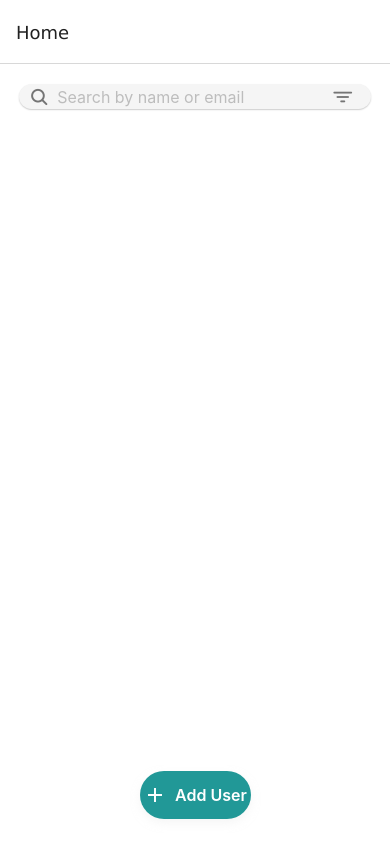
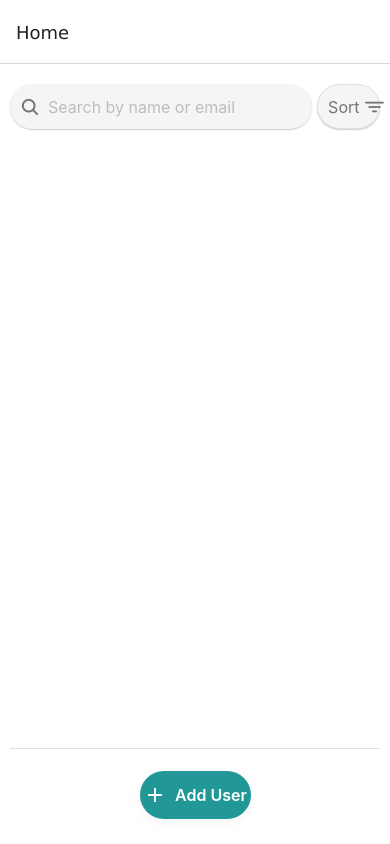
Before and after one commit to sudhanshu2070/userMgmnt, a React Native app: screen /Home in a window 390 px wide. Built offline with nearby package versions, Linux system fonts and the light colour scheme.

Commit message:
Validation and UI changes 0.2

```diff
--- a/src/screens/FormScreen.tsx
+++ b/src/screens/FormScreen.tsx
@@ -4,7 +4,7 @@ import { useDispatch, useSelector } from 'react-redux';
 import { addUser, updateUser } from '../redux/userSlice';
 import { RootState } from '../redux/store';
 import { NativeStackScreenProps } from '@react-navigation/native-stack';
-import { isValidEmail, isValidPhone } from '../utils/validation';
+import { isValidDOB, isValidEmail, isValidPhone } from '../utils/validation';
 import DateTimePicker from '@react-native-community/datetimepicker';
 
 type FormScreenProps = NativeStackScreenProps<any, 'Form'>;
@@ -42,6 +42,12 @@ const FormScreen: React.FC<FormScreenProps> = ({ navigation, route }) => {
       Alert.alert('Validation Error', 'Please enter a valid email address.');
       return false;
     }
+
+    if(!isValidDOB(dob)){
+      Alert.alert('Validation Error', 'Please select a valid D.O.B');
+      return false;
+    }
+
     if (!isValidPhone(phone)) {
       Alert.alert('Validation Error', 'Phone number must be 10 digits.');
       return false;
--- a/src/screens/HomeScreen.tsx
+++ b/src/screens/HomeScreen.tsx
@@ -48,7 +48,7 @@ const HomeScreen: React.FC = ({ navigation }: any) => {
         }
 
         dispatch(setSortedUsers(sortedUsers));
-        setSortVisible(false); // Close the sort popup
+        setSortVisible(false); // Closing the sort popup
     };
 
     // For search icon at the top(in the title bar)
@@ -67,8 +67,11 @@ const HomeScreen: React.FC = ({ navigation }: any) => {
 
     return (
         <View style={styles.container}>
+
+        {/* Searching and Sorting Containers */}
+        <View style={styles.headerContainer}>
             <View style={styles.searchContainer}>
-                <Ionicons name="search" size={20} color="#757575" style={styles.icon} />
+              <Ionicons name="search" size={20} color="#757575" style={styles.icon} />
                 <TextInput
                     style={styles.searchInput}
                     placeholder="Search by name or email"
@@ -76,11 +79,15 @@ const HomeScreen: React.FC = ({ navigation }: any) => {
                     value={searchQuery}
                     onChangeText={setSearchQuery}
                 />
-                {/* Sort Button */}
-                <TouchableOpacity onPress={() => setSortVisible(true)}>
-                    <Ionicons name="filter" size={20} color="#757575" style={styles.icon} />
-                </TouchableOpacity>
             </View>
+            <TouchableOpacity
+                style={styles.sortButtonContainer}
+                onPress={() => setSortVisible(true)}
+            >
+                <Text style={styles.sortPlaceholder}>Sort</Text>
+                <Ionicons name="filter" size={20} color="#757575" style={styles.icon} />
+            </TouchableOpacity>
+      </View>
 
         <FlatList
             data={filteredUsers}
@@ -94,7 +101,7 @@ const HomeScreen: React.FC = ({ navigation }: any) => {
             )}
         />
 
-             {/* Sort Modal */}
+        {/* Sorting Slide Modal */}
         <Modal visible={sortVisible} transparent animationType="slide">
             <TouchableOpacity style={styles.modalOverlay} onPress={() => setSortVisible(false)}>
                 <View style={styles.modalContent}>
@@ -115,6 +122,8 @@ const HomeScreen: React.FC = ({ navigation }: any) => {
         </TouchableOpacity>
       </Modal>
 
+        {/* Divider */}
+        <View style={styles.divider} />
             <TouchableOpacity
                 style={styles.addButton}
                 onPress={() => navigation.navigate('Form')}
@@ -133,6 +142,7 @@ const HomeScreen: React.FC = ({ navigation }: any) => {
         backgroundColor:'#ffffff',
     },
     searchContainer: {
+        flex: 1,
         flexDirection: 'row',
         alignItems: 'center',
         backgroundColor: '#F5F5F5',
@@ -140,13 +150,15 @@ const HomeScreen: React.FC = ({ navigation }: any) => {
         paddingHorizontal: 10,
         paddingVertical: 1.5,
         marginVertical: 10,
+        marginRight:5,
         shadowColor: '#000',
         shadowOffset: { width: 0, height: 1 },
         shadowOpacity: 0.2,
         shadowRadius: 1.5,
         elevation: 2,
-        width: '95%', // (95% of the container)
-        alignSelf: 'center',
+        width: '70%',
+        // alignSelf: 'center',
+        height:45,
       },
     icon: {
         marginRight: 8,
@@ -202,6 +214,39 @@ const HomeScreen: React.FC = ({ navigation }: any) => {
         borderBottomWidth: 1,
         borderBottomColor: '#ddd',
       },
+      sortPlaceholder: {
+        fontSize: 16,
+        color: '#757575',
+        marginRight: 5,
+      },
+      headerContainer: {
+        flexDirection: 'row',
+        alignItems: 'center',
+        marginBottom: 10,
+      },
+      sortButtonContainer: {
+        width:'17%',
+        flexDirection: 'row',
+        alignItems: 'center',
+        backgroundColor: '#F5F5F5',
+        borderRadius: 25,
+        paddingHorizontal: 10,
+        paddingVertical: 1.5,
+        borderWidth: 1,
+        borderColor: '#E0E0E0',
+        height: 45,
+        marginVertical: 10,
+        shadowColor: '#000',
+        shadowOffset: { width: 0, height: 1 },
+        shadowOpacity: 0.2,
+        shadowRadius: 1.5,
+        elevation: 2,
+      },
+      divider: {
+        height: 1.5,
+        backgroundColor: '#E0E0E0',
+        marginVertical: 7,
+    },
     });
 
     export default HomeScreen;
--- a/src/utils/validation.ts
+++ b/src/utils/validation.ts
@@ -3,3 +3,9 @@ export const isValidEmail = (email: string): boolean =>
 
 export const isValidPhone = (phone: string): boolean =>
     /^\d{10}$/.test(phone);
+
+export const isValidDOB = (dob: string): boolean => {
+    const today = new Date(); // Current date
+    const dobDate = new Date(dob); // Convert input string to a Date object
+    return dobDate <= today; // Ensure DOB is not in the future
+};
```
